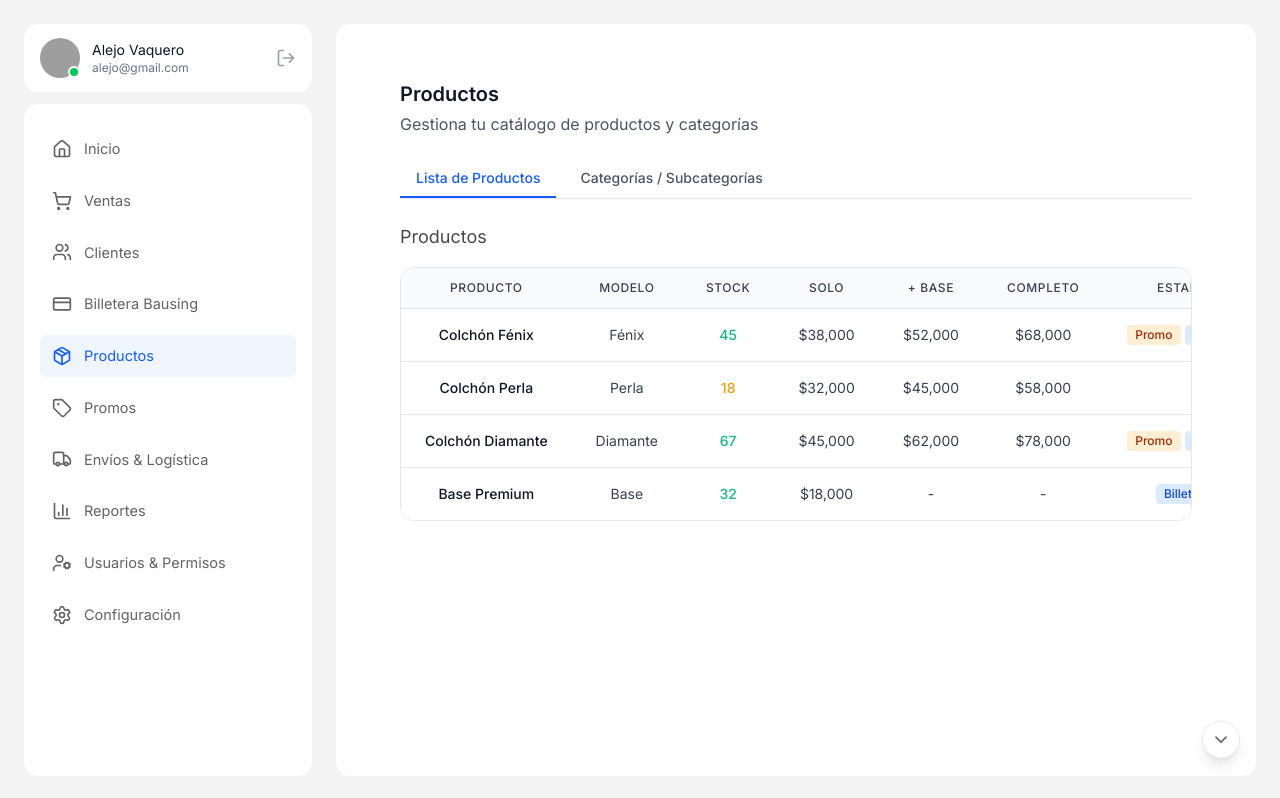
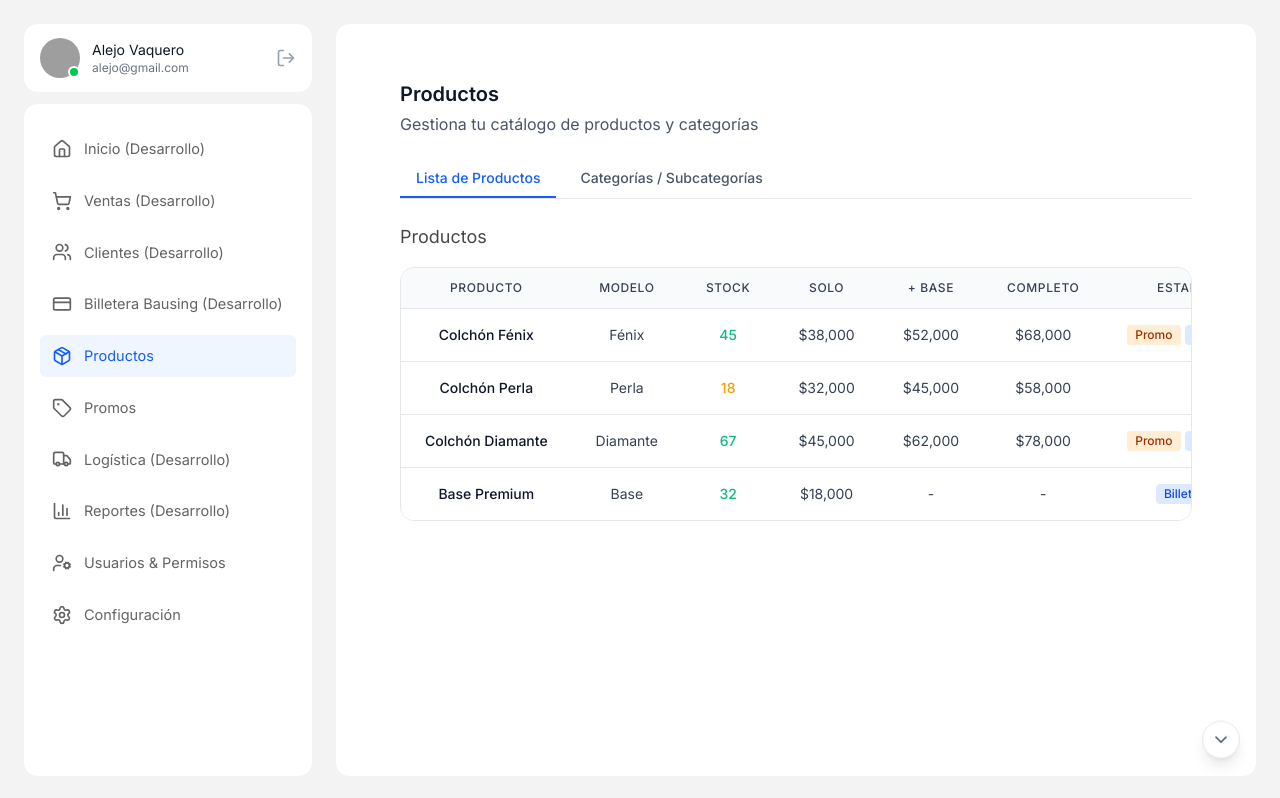
Before and after one commit to bausingcode/bausing-frontend, a Next.js app: page /admin/productos in a window 1280 px wide. Built offline with nearby package versions, Linux system fonts and the light colour scheme; grey boxes are pictures that could not be loaded.

Commit message:
admin panel

```diff
--- a/components/Sidebar.tsx
+++ b/components/Sidebar.tsx
@@ -58,7 +58,7 @@ export default function Sidebar() {
                 href="/admin"
                 icon={<Home className="w-5 h-5" />}
               >
-                Inicio
+                Inicio (Desarrollo)
               </NavLink>
             </li>
             <li key="ventas">
@@ -66,7 +66,7 @@ export default function Sidebar() {
                 href="/admin/ventas"
                 icon={<ShoppingCart className="w-5 h-5" />}
               >
-                Ventas
+                Ventas (Desarrollo)
               </NavLink>
             </li>
             <li key="clientes">
@@ -74,7 +74,7 @@ export default function Sidebar() {
                 href="/admin/clientes"
                 icon={<Users className="w-5 h-5" />}
               >
-                Clientes
+                Clientes (Desarrollo)
               </NavLink>
             </li>
             <li key="billetera">
@@ -82,7 +82,7 @@ export default function Sidebar() {
                 href="/admin/billetera"
                 icon={<CreditCard className="w-5 h-5" />}
               >
-                Billetera Bausing
+                Billetera Bausing (Desarrollo)
               </NavLink>
             </li>
             <li key="productos">
@@ -106,7 +106,7 @@ export default function Sidebar() {
                 href="/admin/envios"
                 icon={<Truck className="w-5 h-5" />}
               >
-                Envíos & Logística
+                Logística (Desarrollo)
               </NavLink>
             </li>
             <li key="reportes">
@@ -114,7 +114,7 @@ export default function Sidebar() {
                 href="/admin/reportes"
                 icon={<BarChart3 className="w-5 h-5" />}
               >
-                Reportes
+                Reportes (Desarrollo)
               </NavLink>
             </li>
             <li key="usuarios">
```
